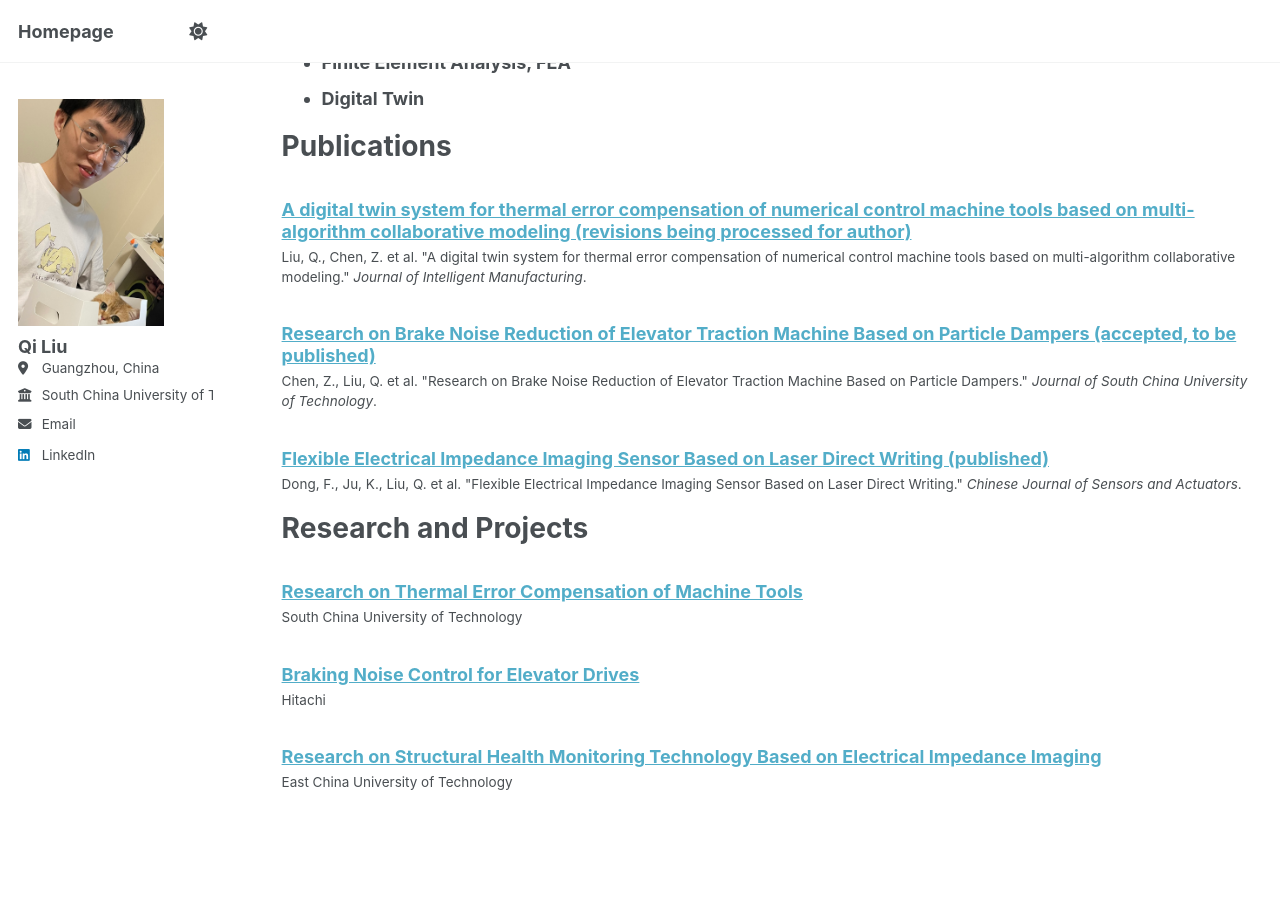
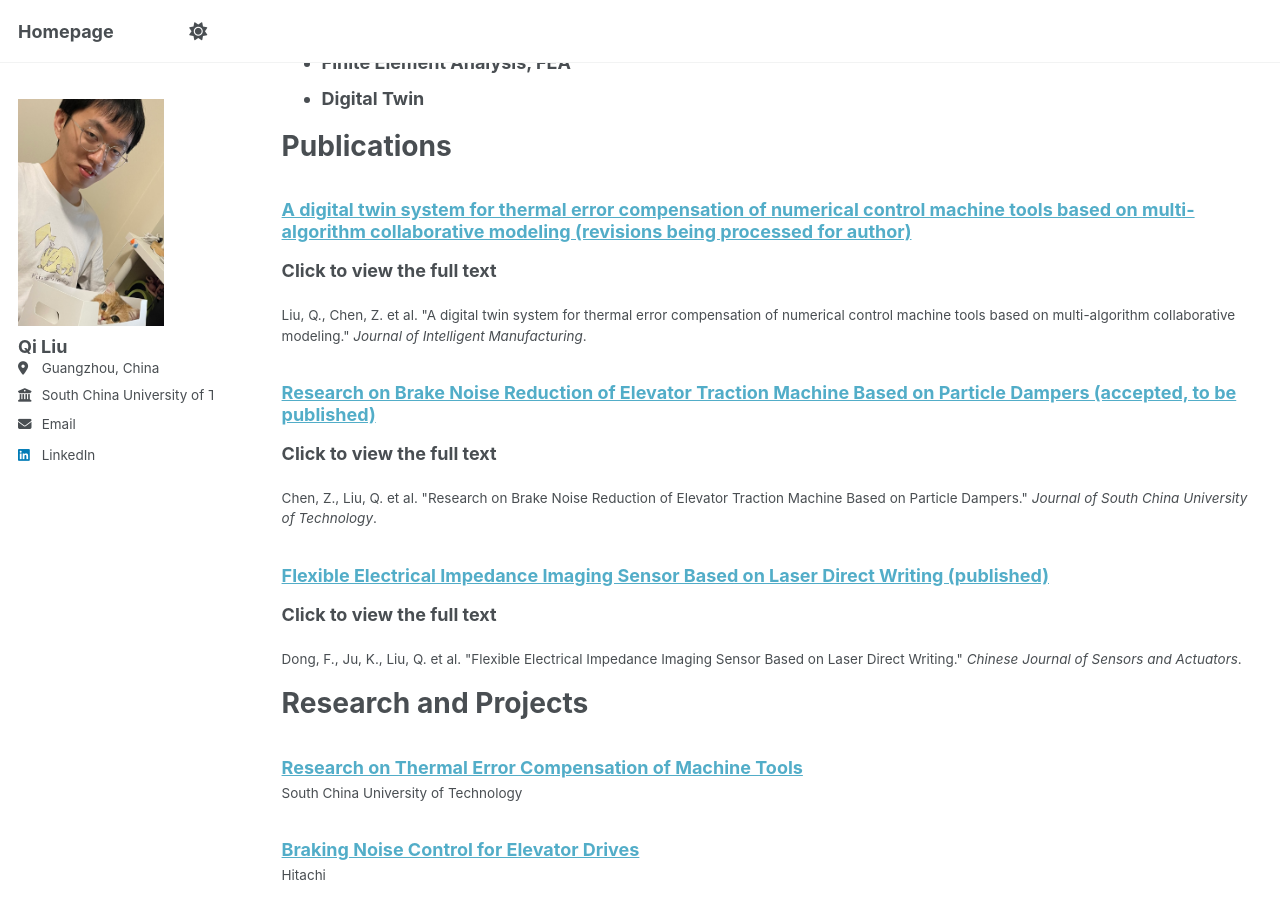
Before and after one commit to qiliu0701/qiliu0701.github.io, a Jekyll site: the page built from _pages/cv.md, in a window 1280 px wide and 900 px high, scrolled down 734 px. Built offline with Jekyll 4.4.1, drawn with Linux system fonts in a browser that asks for light colours; a script that is not in the unit is left out.

Commit message:
Update archive-single-cv.html

```diff
--- a/_includes/archive-single-cv.html
+++ b/_includes/archive-single-cv.html
@@ -31,6 +31,7 @@
         {% else %}
 <!--          <a href="{{ base_path }}{{ post.url }}" rel="permalink">{{ title }}</a>-->
             <a href="{{post.pdf}}" rel="permalink" target="_blank">{{ title }}</a>
+            <p>Click to view the full text</p>
         {% endif %}
         </h3>
         {% if post.read_time %}
```
